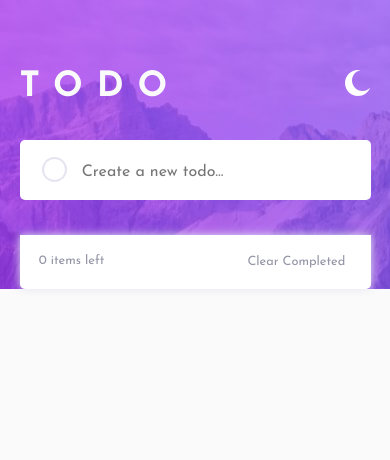
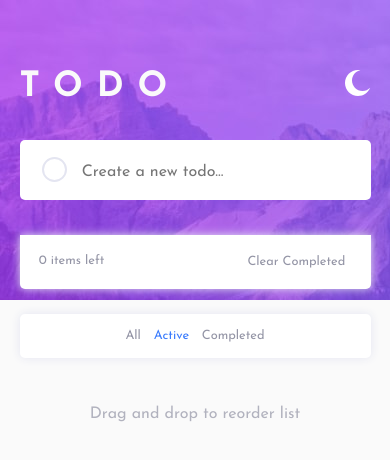
Before and after one commit to bloon1k/todos-synebo, a React app: page /#/active in a window 390 px wide. Shown: the top 460 px of the page. Built offline with nearby package versions, Linux system fonts and the light colour scheme.

Commit message:
feat: add mobile footer

```diff
--- a/src/App.jsx
+++ b/src/App.jsx
@@ -1,7 +1,7 @@
 import React from 'react'
 import './styles/index.scss'
 // Children
-import { CreateTodo, Header, Footer } from './components'
+import { CreateTodo, Header, Footer, MobileFooter } from './components'
 import { Routes } from './utils/Routes'
 
 const App = () => {
@@ -12,6 +12,8 @@ const App = () => {
                 <CreateTodo />
                 <Routes />
                 <Footer />
+                <MobileFooter />
+                <p className={'app__tip'}>Drag and drop to reorder list</p>
             </div>
         </div>
     )
--- /dev/null
+++ b/src/components/MobileFooter/index.js
@@ -0,0 +1,2 @@
+export * from './model'
+export * from './view'
--- /dev/null
+++ b/src/components/MobileFooter/model/useMobileFooterControls.js
@@ -0,0 +1,11 @@
+const useMobileFooterControls = () => {
+    const linkStyle = ({ isActive }) => {
+        return {
+            color: isActive && 'hsl(220, 98%, 61%)',
+        }
+    }
+
+    return { linkStyle }
+}
+
+export { useMobileFooterControls }
--- /dev/null
+++ b/src/components/MobileFooter/view/MobileFooter-styles.scss
@@ -0,0 +1,32 @@
+@use '../../../styles/colors';
+@use '../../../styles/screens';
+@import '../../../styles/mixins';
+
+.mobile-footer {
+    width: 100%;
+    display: flex;
+    justify-content: center;
+    padding: 1.2em;
+    gap: 1em;
+    font-size: .8em;
+    border-radius: 5px;
+    background: colors.$white;
+    box-shadow: 0 0 10px colors.$very-light-grayish-blue;
+    margin-top: 2em;
+
+    &__link {
+        text-decoration: none;
+        color: colors.$dark-grayish-blue;
+        transition: .2s all;
+
+        &:hover {
+            color: colors.$very-dark-grayish-blue;
+        }
+    }
+}
+
+@media screen and (width > screens.$small-tablet) {
+    .mobile-footer {
+        display: none;
+    }
+}
--- /dev/null
+++ b/src/components/MobileFooter/view/MobileFooter.jsx
@@ -0,0 +1,38 @@
+import React from 'react'
+import './MobileFooter-styles.scss'
+// router
+import { NavLink } from 'react-router-dom'
+// model
+import { useMobileFooterControls } from '../model/useMobileFooterControls'
+
+const MobileFooter = () => {
+    const { linkStyle } = useMobileFooterControls()
+
+    return (
+        <footer className={'mobile-footer'}>
+            <NavLink
+                to={'/'}
+                className={'mobile-footer__link'}
+                style={linkStyle}
+            >
+                All
+            </NavLink>
+            <NavLink
+                to={'active'}
+                className={'mobile-footer__link'}
+                style={linkStyle}
+            >
+                Active
+            </NavLink>
+            <NavLink
+                to={'completed'}
+                className={'mobile-footer__link'}
+                style={linkStyle}
+            >
+                Completed
+            </NavLink>
+        </footer>
+    )
+}
+
+export { MobileFooter }
--- /dev/null
+++ b/src/components/MobileFooter/view/index.js
@@ -0,0 +1 @@
+export * from './MobileFooter.jsx'
--- a/src/components/index.js
+++ b/src/components/index.js
@@ -3,3 +3,4 @@ export * from './CreateTodo'
 export * from './TodosList'
 export * from './TodosListItem'
 export * from './Footer'
+export * from './MobileFooter'
--- a/src/styles/index.scss
+++ b/src/styles/index.scss
@@ -36,6 +36,14 @@ ul {
         display: flex;
         flex-direction: column;
         width: 37.6%;
+    }
+
+    &__tip {
+        color: colors.$dark-grayish-blue;
+        font-size: 1em;
+        text-align: center;
+        margin-top: 3em;
+        opacity: .7;
     }
 }
 
```
Also changed, not shown: src/components/MobileFooter/model/index.js (added).
